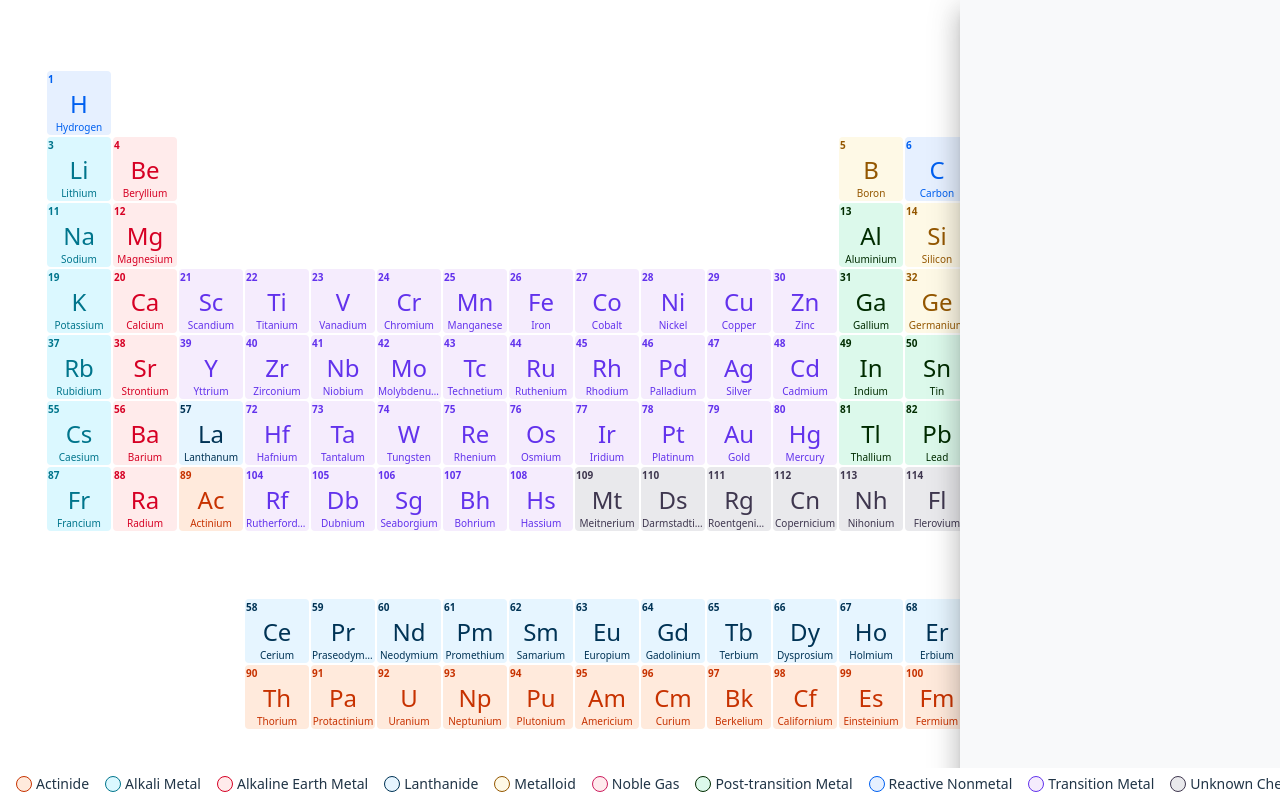
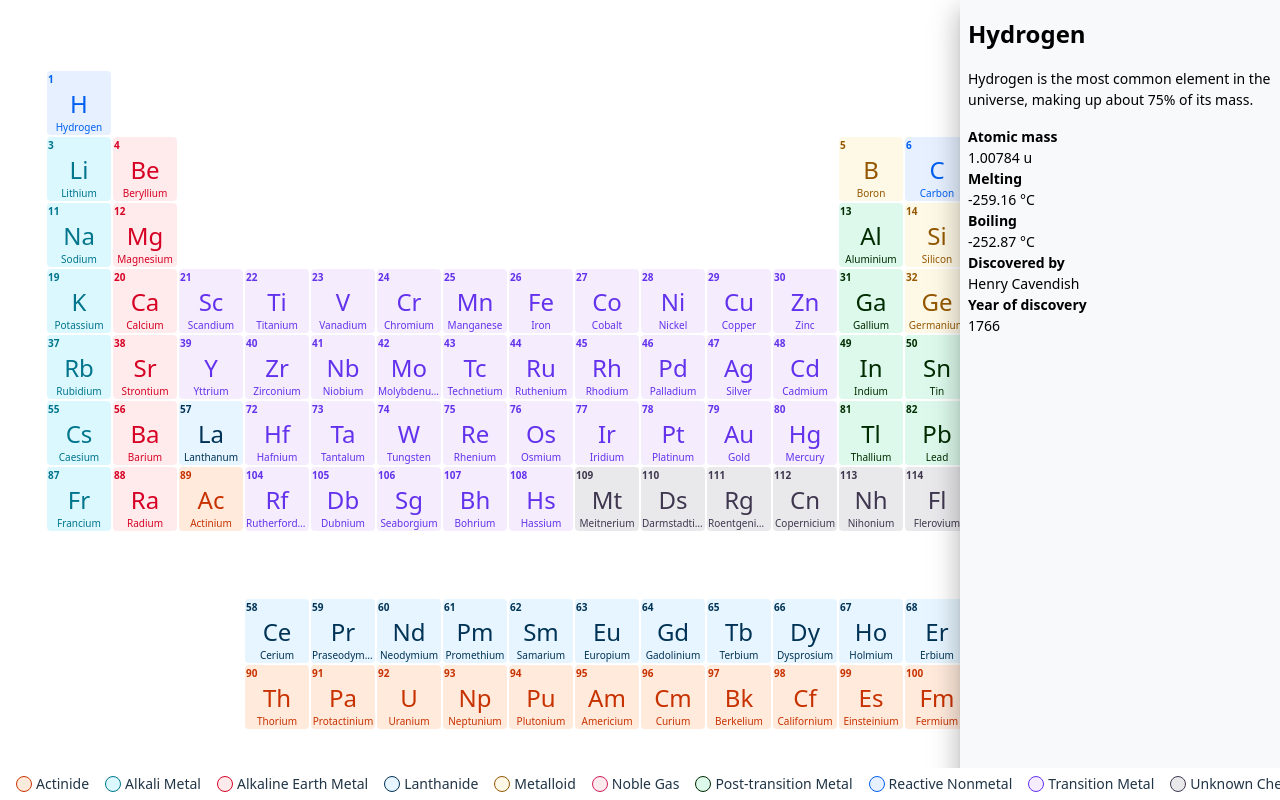
Before and after one commit to Mizumono/periodic-table, a React (Vite) app: page / in a window 1280 px wide. Shown: the top 800 px of the page. Built offline with nearby package versions, Linux system fonts and the light colour scheme.

Commit message:
feat(app): select Hydrogen as default element on initial load

```diff
--- a/src/App.tsx
+++ b/src/App.tsx
@@ -5,16 +5,18 @@ import { PeriodicTable } from './components/PeriodicTable/PeriodicTable';
 import type { ElementData } from './types';
 import type { Category } from './types/categories';
 import styles from './App.module.css';
+import { elements } from './data';
+
+const getDefaultElement = (): ElementData | null => elements.find(element => element.number === 1) || null;
 
 function App() {
   const [activeCategory, setActiveCategory] = useState<Category | null>(null);
-  const [selectedElement, setSelectedElement] = useState<ElementData | null>(null);
+  const [selectedElement, setSelectedElement] = useState<ElementData | null>(getDefaultElement);
 
   const appWrapperRef = useRef<HTMLDivElement>(null);
 
   const handleWrapperClick = () => {
     setActiveCategory(null);
-    setSelectedElement(null);
   };
 
   return (
--- a/src/components/Filters/Filters.module.css
+++ b/src/components/Filters/Filters.module.css
@@ -5,6 +5,7 @@
   overflow: auto;
   padding: 8px;
   white-space: nowrap;
+  width: 100%;
 }
 
 .filter {
```
